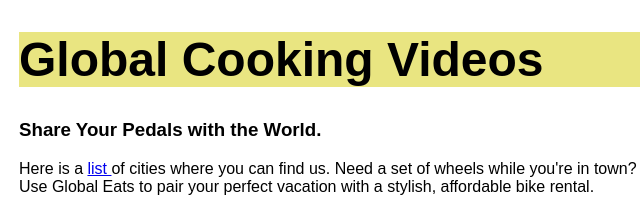
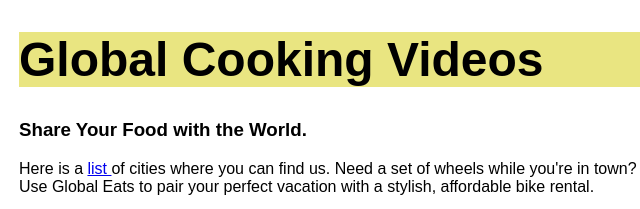
Before and after one commit to Jussic/Web_Proj1, a plain HTML site: page Web_Proj1/about.html in a window 1280 px wide. Shown: the top 209 px of the page, 271-911 px from the left. Drawn offline with Linux system fonts and the light colour scheme; files whose address does not match are found by name.

Commit message:
Update about.html

```diff
--- a/Web_Proj1/about.html
+++ b/Web_Proj1/about.html
@@ -23,7 +23,7 @@
     <div class="main">
 
       <h1 style= background-color:#E9E581> Global Cooking Videos </h1>
-      <h3>Share Your Pedals with the World.</h3>
+      <h3>Share Your Food with the World.</h3>
       <p>Here is a <a href="cities.html">list </a> of cities where you can find us. Need a set of wheels while you're in town? Use Global Eats to pair your perfect vacation with a stylish, affordable bike rental.</p>
 
 <div class ="aboutus">
```
